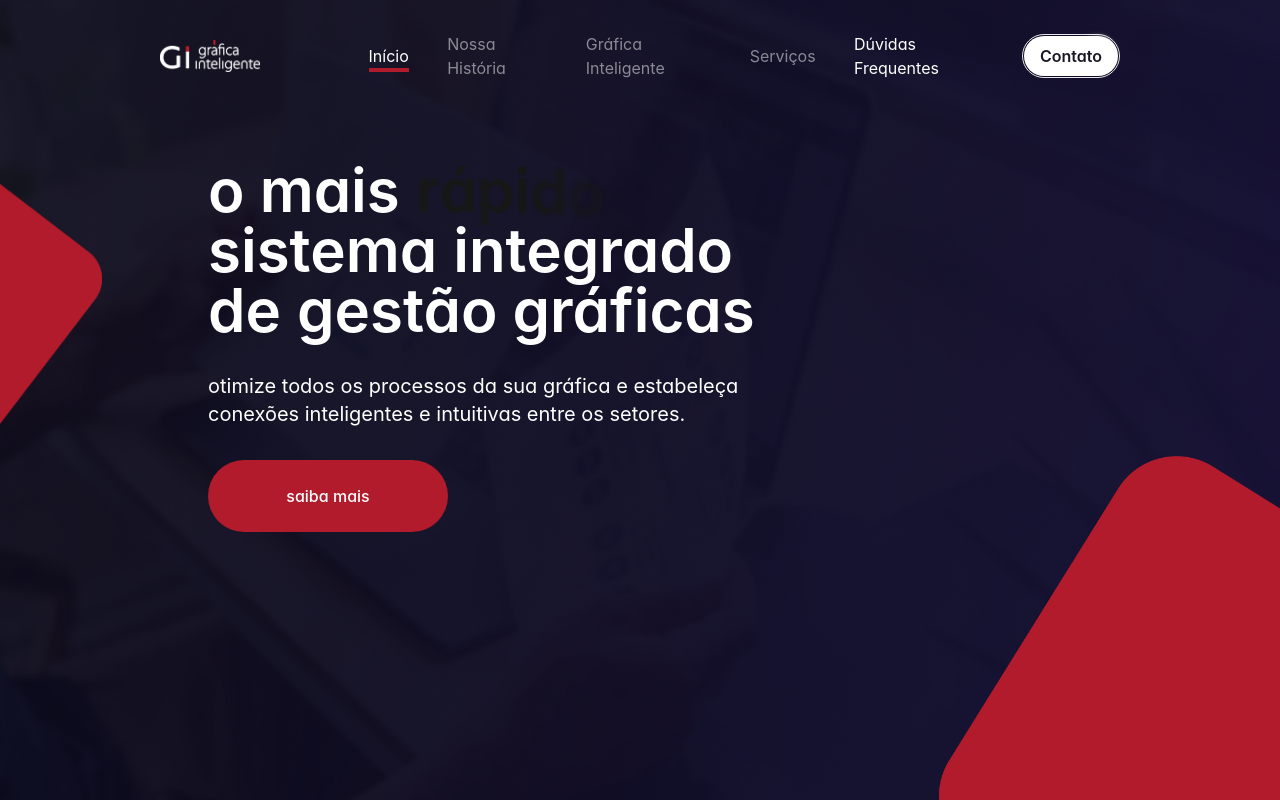
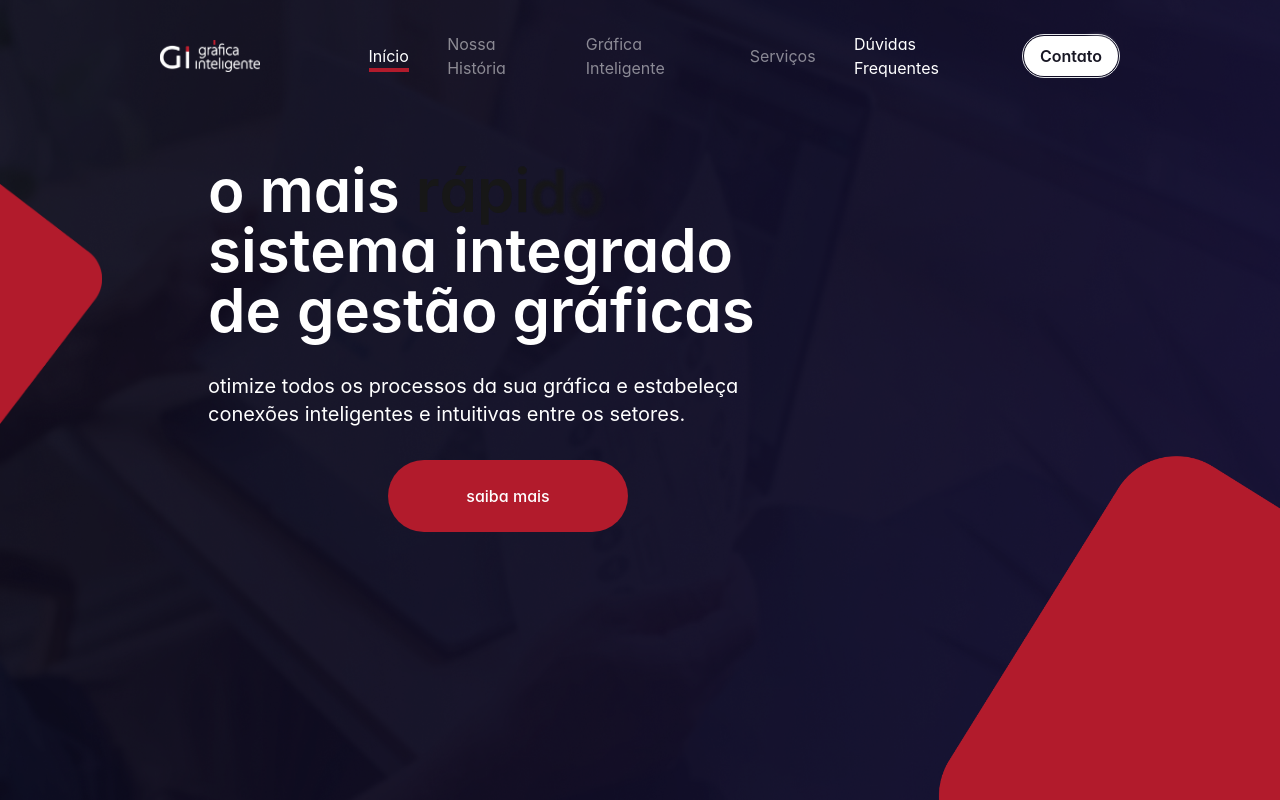
Before and after one commit to samuelluzsantana/nucleo-loguin, a React (Vite) app: page / in a window 1280 px wide. Shown: the top 800 px of the page. Built offline with nearby package versions, Linux system fonts and the light colour scheme; a web font is replaced by a local one.

Commit message:
colocando o botão no centro

```diff
--- a/src/pages/home/sections/HomeContainer.tsx
+++ b/src/pages/home/sections/HomeContainer.tsx
@@ -10,7 +10,7 @@ import assets2 from '@/assets/bg/assets2.png'
 // assets/icons
 import { PiCaretDownLight } from "react-icons/pi";
 
-export default function HomeContainer(){
+export default function HomeContainer() {
 
 
     const words = ["completo", "rápido", "pratico", "moderno"];
@@ -44,11 +44,13 @@ export default function HomeContainer(){
                         </h2>
                     </div>
 
+                    <div className="w-full flex justify-center">
 
-                    <div className="mt-8 w-[15em]">
-                        <Button>
-                            saiba mais
-                        </Button>
+                        <div className="mt-8 w-[15em]">
+                            <Button>
+                                saiba mais
+                            </Button>
+                        </div>
                     </div>
                 </div>
 
```
Also changed, not shown: 32 other files (tests, documents, lock files or other folders).
